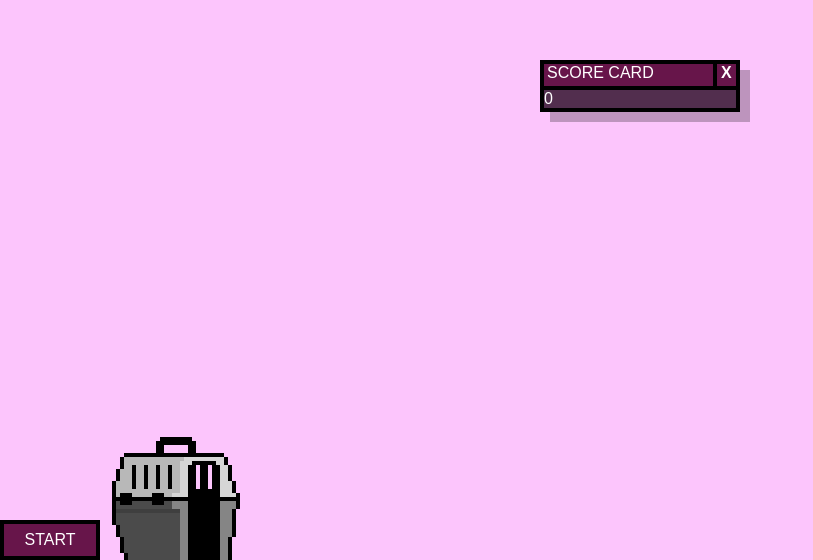
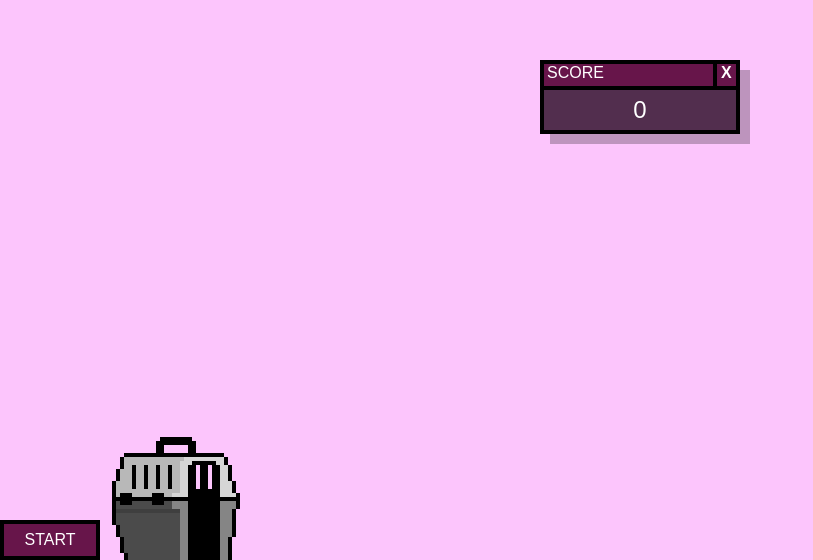
Before and after one commit to SamSeabourn/ittybittykitty, a React app: page / in a window 1280 px wide. Shown: the part 240-800 px from the top of the page, without its empty margins (0-813 px from the left). Built offline with nearby package versions, Linux system fonts and the light colour scheme; a web font is replaced by a local one.

Commit message:
chore(src): update score styles

```diff
--- a/src/components/oswindow/OSWindow.tsx
+++ b/src/components/oswindow/OSWindow.tsx
@@ -58,7 +58,7 @@ const OSWindow = ({
 					<div className='title'>{title}</div>
 					<div className='exit'>X</div>
 				</div>
-				<div>{children}</div>
+				<div className='content'>{children}</div>
 			</div>
 		</Draggable>
 	)
--- a/src/components/oswindow/style.css
+++ b/src/components/oswindow/style.css
@@ -36,3 +36,8 @@
 .title:hover {
 	cursor: move;
 }
+
+.content {
+	padding: 6px;
+	text-align: center;
+}
--- a/src/components/score/Score.tsx
+++ b/src/components/score/Score.tsx
@@ -1,5 +1,5 @@
 import OSWindow from '../oswindow'
-
+import './style.css'
 interface ScoreProps {
 	id: string
 	isActive: boolean
@@ -11,13 +11,13 @@ const Score = ({ id, isActive, setActive, score }: ScoreProps) => {
 	return (
 		<OSWindow
 			id={id}
-			title='SCORE CARD'
+			title='SCORE'
 			size='small'
 			startingShift={0}
 			setActive={setActive}
 			isActive={isActive}
 		>
-			<span>{score}</span>
+			<span className='score'>{score}</span>
 		</OSWindow>
 	)
 }
--- /dev/null
+++ b/src/components/score/style.css
@@ -0,0 +1,3 @@
+.score {
+    font-size: 24px;
+}
```
